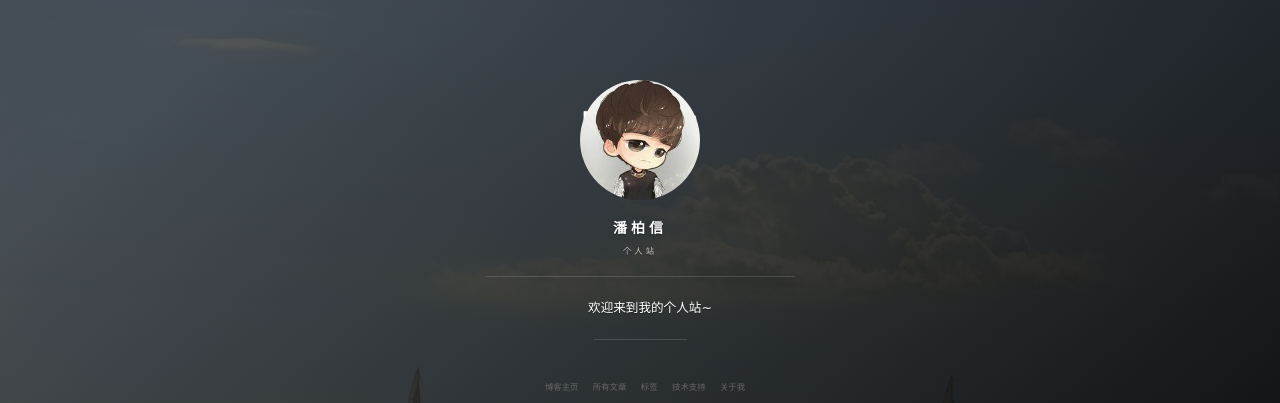
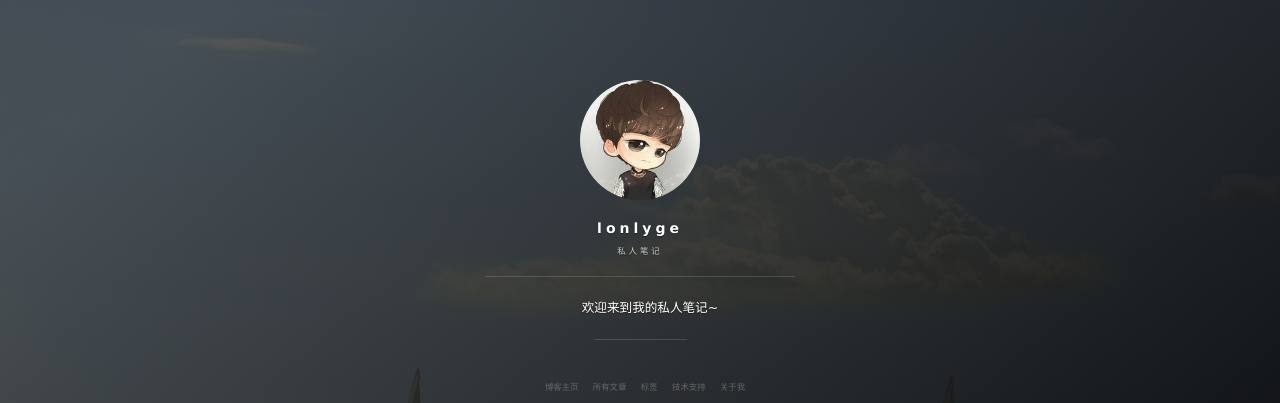
Before and after one commit to lonlyge/lonlyge.github.io, a Jekyll site: the page built from index.html, in a window 1280 px wide. Shown: the part 208-611 px from the top of the page. Built offline with Jekyll 4.4.1, drawn with Linux system fonts in a browser that asks for light colours; nearby versions of some CDN libraries; the list of posts is cut into pages by our own code; comment, search, counter and statistics services are not loaded; some of the changed text lies outside the part shown.

Commit message:
更新 _config.yml

```diff
--- a/_config.yml
+++ b/_config.yml
@@ -1,12 +1,12 @@
 # Basic
-title: 潘柏信
-subtitle: 个人站
-description: 欢迎来到我的个人站~
+title: lonlyge
+subtitle: 私人笔记
+description: 欢迎来到我的私人笔记~
 # 头像里面的标题
-avatarTitle: leopardpan
+avatarTitle: Lonlyge
 # 头像里面的描述
 avatarDesc: iOS / 机器学习
-url: "http://leopardpan.cn"
+url: "http://lonlyge.github.io"
 
 # 博客是否自动生成目录，false为不生成
 enableToc: true
@@ -19,8 +19,8 @@ comment:
 
 # Social
 social:
-    weibo: 5366874726
-    github: leopardpan
+    weibo: 000000000
+    github: lonlyge
     # zhihu: panpanleopard
     # juejin: xxx
     jianshu: 2ada30d8d0f7
```
